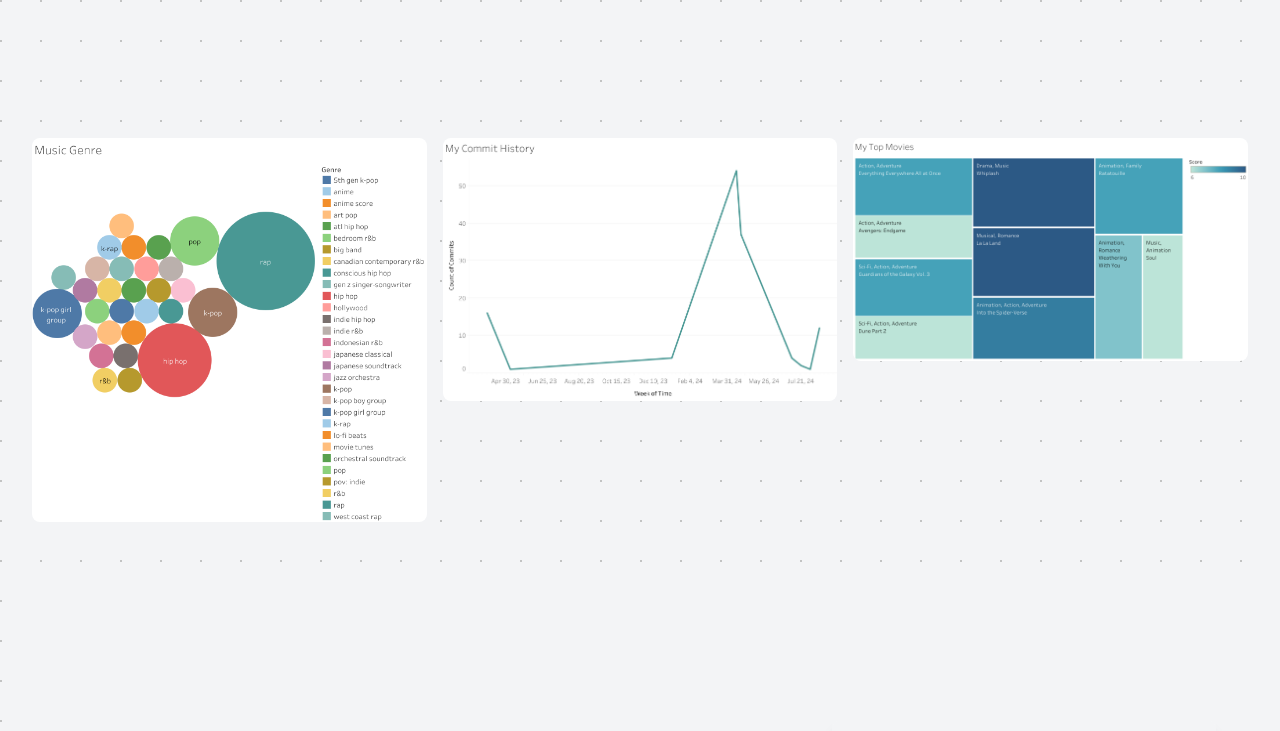
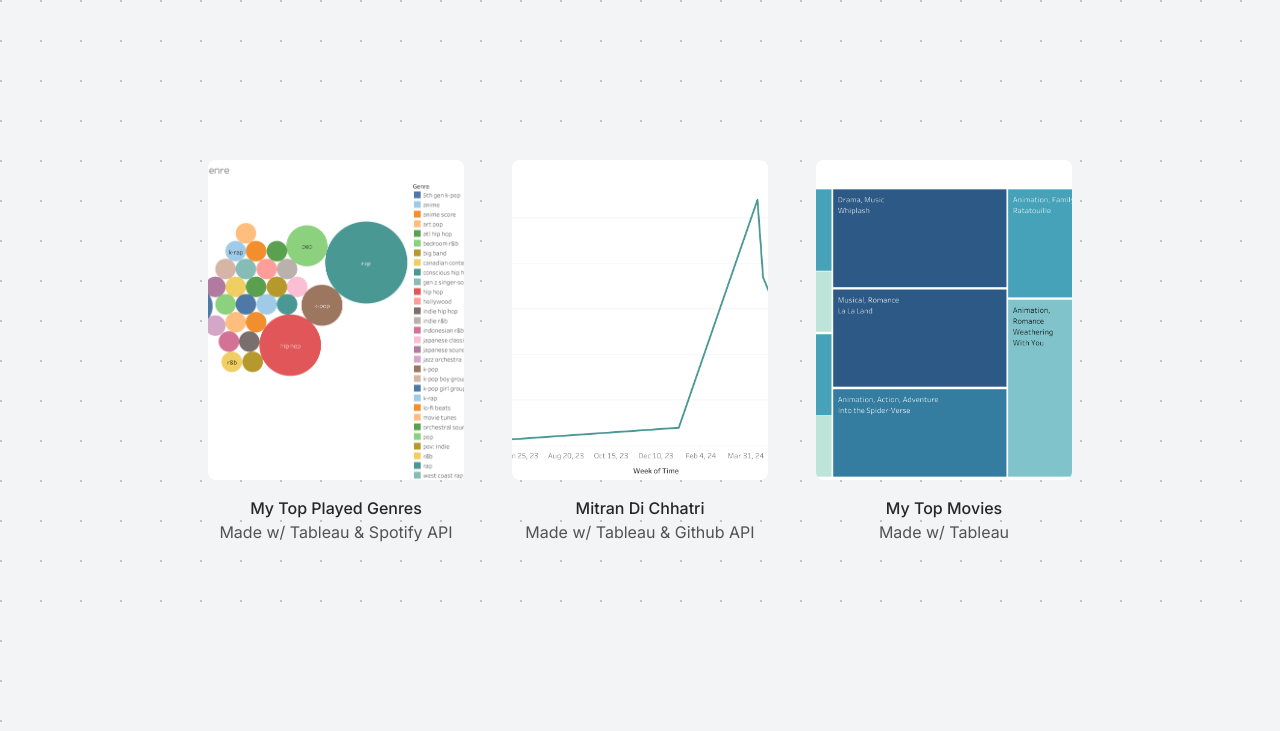
Before and after one commit to huynh-kyle23/personalWeb, a Next.js app: page / in a window 1280 px wide. Shown: the part 1360-2091 px from the top of the page. Built offline with nearby package versions, Linux system fonts and the light colour scheme.

Commit message:
Fixed bugs on charts.

```diff
--- a/app/page.tsx
+++ b/app/page.tsx
@@ -1,3 +1,4 @@
+import React from "react";
 import Image from "next/image";
 import { WordFadeInDemo } from "../components/wordFadein";
 import { TypewriterEffectDemo } from "@/components/typewriter_component";
@@ -9,7 +10,7 @@ import { AnimatedListDemo } from "@/components/animated_list_component";
 import { HyperTextDemo } from "@/components/project_text";
 import { BlurFadeDemo } from "@/components/blurFadeComponent";
 
-export default function Home() {
+const Home = () => {
   return (
     <main className="relative min-h-screen bg-gray-100">
       {/* Background pattern */}
@@ -46,8 +47,8 @@ export default function Home() {
       </section>
 
       {/* Research Section */}
-      <section className="relative z-10 w-full min-h-screen flex items-center justify-center p-8">
-        <ResearchSection />
+      <section className="relative z-5 w-full min-h-screen flex items-center justify-center p-8">
+        <ResearchSection className="relative z-[5]" />
       </section>
 
       {/* HyperText and AnimatedList with CardStack */}
@@ -66,3 +67,5 @@ export default function Home() {
     </main>
   );
 }
+
+export default Home;
--- a/components/blurFadeComponent.tsx
+++ b/components/blurFadeComponent.tsx
@@ -1,24 +1,170 @@
+"use client";
+import React, { useEffect, useId, useRef, useState } from "react";
+import { useOutsideClick } from "./hooks/use-outside-click";
+import { AnimatePresence, motion } from "framer-motion";
 import BlurFade from "../components/ui/blurfade";
 
-const images: string[] = [
-    "/GenreChart.png",
-    "/GitChart.png",
-    "/MovieChart.png",
-]
+const cards = [
+  {
+    description: "Made w/ Tableau & Spotify API",
+    title: "My Top Played Genres",
+    src: "/GenreChart.png",
+    ctaText: "Visit",
+    ctaLink: "https://ui.aceternity.com/templates",
+  },
+  {
+    description: "Made w/ Tableau & Github API",
+    title: "Mitran Di Chhatri",
+    src: "/GitChart.png",
+    ctaText: "Visit",
+    ctaLink: "https://ui.aceternity.com/templates",
+  },
+  {
+    description: "Made w/ Tableau",
+    title: "My Top Movies",
+    src: "/MovieChart.png",
+    ctaText: "Visit",
+    ctaLink: "https://ui.aceternity.com/templates",
+  },
+];
+
 export function BlurFadeDemo() {
+  const [active, setActive] = useState<(typeof cards)[number] | boolean | null>(
+    null
+  );
+  const id = useId();
+  const ref = useRef<HTMLDivElement>(null);
+
+  useEffect(() => {
+    function onKeyDown(event: KeyboardEvent) {
+      if (event.key === "Escape") {
+        setActive(false);
+      }
+    }
+
+    if (active && typeof active === "object") {
+      document.body.style.overflow = "hidden";
+    } else {
+      document.body.style.overflow = "auto";
+    }
+
+    window.addEventListener("keydown", onKeyDown);
+    return () => window.removeEventListener("keydown", onKeyDown);
+  }, [active]);
+
+  useOutsideClick(ref, () => setActive(null));
+
   return (
-    <section id="photos">
-      <div className="columns-2 gap-4 sm:columns-3">
-        {images.map((imageUrl, idx) => (
-          <BlurFade key={imageUrl} delay={0.25 + idx * 0.05} inView>
-            <img
-              className="mb-4 size-full rounded-lg object-contain"
-              src={imageUrl}
-              alt={`Random stock image ${idx + 1}`}
-            />
+    <>
+      <AnimatePresence>
+        {active && typeof active === "object" && (
+          <motion.div
+            initial={{ opacity: 0 }}
+            animate={{ opacity: 1 }}
+            exit={{ opacity: 0 }}
+            className="fixed inset-0 bg-black/20 h-full w-full z-[2000]"
+          />
+        )}
+      </AnimatePresence>
+      <AnimatePresence>
+        {active && typeof active === "object" ? (
+          <div className="fixed inset-0 grid place-items-center z-[2000]">
+            <motion.button
+              key={`button-${active.title}-${id}`}
+              layout
+              initial={{ opacity: 0 }}
+              animate={{ opacity: 1 }}
+              exit={{ opacity: 0, transition: { duration: 0.05 } }}
+              className="flex absolute top-2 right-2 lg:hidden items-center justify-center bg-white rounded-full h-6 w-6"
+              onClick={() => setActive(null)}
+            >
+              <CloseIcon />
+            </motion.button>
+            <motion.div
+              layoutId={`card-${active.title}-${id}`}
+              ref={ref}
+              className="w-full max-w-[800px] h-full md:h-fit flex items-center justify-center bg-white dark:bg-neutral-900 sm:rounded-3xl overflow-hidden z-[2000]"
+            >
+              <motion.div
+                layoutId={`image-${active.title}-${id}`}
+                className="w-full h-full flex items-center justify-center"
+              >
+                <img
+                  src={active.src}
+                  alt={active.title}
+                  className="w-full h-full object-cover"
+                />
+              </motion.div>
+            </motion.div>
+          </div>
+        ) : null}
+      </AnimatePresence>
+      <ul className="max-w-4xl mx-auto w-full grid grid-cols-1 sm:grid-cols-2 md:grid-cols-3 lg:grid-cols-3 items-start gap-4">
+        {cards.map((card, index) => (
+          <BlurFade
+            key={card.title}
+            delay={0.25 + index * 0.05}
+            inView
+            className="p-4 flex flex-col hover:bg-neutral-50 dark:hover:bg-neutral-800 rounded-xl cursor-pointer"
+            variant={{
+              hidden: { opacity: 0.8, filter: 'blur(4px)' },
+              visible: { opacity: 1, filter: 'blur(0px)' },
+            }}
+          >
+            <motion.div
+              layoutId={`card-${card.title}-${id}`}
+              className={`flex gap-4 flex-col w-full ${active === card ? 'z-[2000]' : 'z-10'}`}
+              onClick={() => setActive(card)}
+            >
+              <motion.div layoutId={`image-${card.title}-${id}`}>
+                <img
+                  src={card.src}
+                  alt={card.title}
+                  className="h-80 w-full rounded-lg object-cover object-top"
+                />
+              </motion.div>
+              <div className="flex justify-center items-center flex-col">
+                <motion.h3
+                  layoutId={`title-${card.title}-${id}`}
+                  className="font-medium text-neutral-800 dark:text-neutral-200 text-center md:text-left text-base hover:text-white transition-colors"
+                >
+                  {card.title}
+                </motion.h3>
+                <motion.p
+                  layoutId={`description-${card.description}-${id}`}
+                  className="text-neutral-600 dark:text-neutral-400 text-center md:text-left text-base hover:text-white transition-colors"
+                >
+                  {card.description}
+                </motion.p>
+              </div>
+            </motion.div>
           </BlurFade>
         ))}
-      </div>
-    </section>
+      </ul>
+    </>
   );
 }
+
+export const CloseIcon = () => {
+  return (
+    <motion.svg
+      initial={{ opacity: 0 }}
+      animate={{ opacity: 1 }}
+      exit={{ opacity: 0, transition: { duration: 0.05 } }}
+      xmlns="http://www.w3.org/2000/svg"
+      width="24"
+      height="24"
+      viewBox="0 0 24 24"
+      fill="none"
+      stroke="currentColor"
+      strokeWidth="2"
+      strokeLinecap="round"
+      strokeLinejoin="round"
+      className="h-4 w-4 text-black"
+    >
+      <path stroke="none" d="M0 0h24v24H0z" fill="none" />
+      <path d="M18 6l-12 12" />
+      <path d="M6 6l12 12" />
+    </motion.svg>
+  );
+};
--- /dev/null
+++ b/components/hooks/use-outside-click.ts
@@ -0,0 +1,23 @@
+import React, { useEffect } from "react";
+
+export const useOutsideClick = (
+  ref: React.RefObject<HTMLDivElement>,
+  callback: Function
+) => {
+  useEffect(() => {
+    const listener = (event: any) => {
+      if (!ref.current || ref.current.contains(event.target)) {
+        return;
+      }
+      callback(event);
+    };
+
+    document.addEventListener("mousedown", listener);
+    document.addEventListener("touchstart", listener);
+
+    return () => {
+      document.removeEventListener("mousedown", listener);
+      document.removeEventListener("touchstart", listener);
+    };
+  }, [ref, callback]);
+};
--- a/components/research_content.js
+++ b/components/research_content.js
@@ -1,6 +1,5 @@
-"use client";
 import React from "react";
-import { InfiniteMovingCards } from "../components/ui/infinite-moving-cards"
+import { InfiniteMovingCards } from "../components/ui/infinite-moving-cards";
 
 const posts = [
     {
@@ -41,9 +40,9 @@ const transformedPosts = posts.map(post => ({
     title: post.title,
 }));
 
-const ResearchSection = () => {
+const ResearchSection = ({ className = '' }) => {
     return (
-        <div className="bg-gray-100 min-h-screen py-24 sm:py-32 w-full"> {/* Match the background color */}
+        <div className={`bg-gray-100 min-h-screen py-24 sm:py-32 w-full z-[1000]${className}`}>
             <div className="mx-auto max-w-7xl px-6 lg:px-8 w-full flex items-center justify-between">
                 <div className="max-w-2xl lg:w-2/3">
                     <h2 className="text-3xl font-bold tracking-tight text-gray-900 sm:text-4xl">Research & Experience</h2>
--- a/components/ui/blurfade.tsx
+++ b/components/ui/blurfade.tsx
@@ -1,29 +1,21 @@
 "use client";
 
 import { useRef } from "react";
-import {
-  AnimatePresence,
-  motion,
-  useInView,
-  UseInViewOptions,
-  Variants,
-} from "framer-motion";
+import { AnimatePresence, motion, useInView, UseInViewOptions, Variants } from "framer-motion";
 
 type MarginType = UseInViewOptions["margin"];
 
 interface BlurFadeProps {
   children: React.ReactNode;
   className?: string;
-  variant?: {
-    hidden: { y: number };
-    visible: { y: number };
-  };
+  variant?: Variants; // Updated to use Variants type directly
   duration?: number;
   delay?: number;
   yOffset?: number;
   inView?: boolean;
   inViewMargin?: MarginType;
   blur?: string;
+  selected?: boolean; // New prop to indicate if the image is selected
 }
 
 export default function BlurFade({
@@ -36,15 +28,24 @@ export default function BlurFade({
   inView = false,
   inViewMargin = "-50px",
   blur = "6px",
+  selected = false, // Default to false
 }: BlurFadeProps) {
   const ref = useRef(null);
   const inViewResult = useInView(ref, { once: true, margin: inViewMargin });
   const isInView = !inView || inViewResult;
+
   const defaultVariants: Variants = {
-    hidden: { y: yOffset, opacity: 0, filter: `blur(${blur})` },
-    visible: { y: -yOffset, opacity: 1, filter: `blur(0px)` },
+    hidden: { y: yOffset, opacity: 0, filter: `blur(${blur})`, scale: 1 },
+    visible: {
+      y: -yOffset,
+      opacity: 1,
+      filter: `blur(0px)`,
+      scale: selected ? 1.2 : 1, // Increase size if selected
+    },
   };
+
   const combinedVariants = variant || defaultVariants;
+
   return (
     <AnimatePresence>
       <motion.div
--- a/package.json
+++ b/package.json
@@ -14,7 +14,7 @@
     "class-variance-authority": "^0.7.0",
     "clsx": "^2.1.1",
     "cobe": "^0.6.3",
-    "framer-motion": "^11.3.28",
+    "framer-motion": "^11.3.30",
     "next": "14.2.4",
     "react": "^18",
     "react-dom": "^18",
```
Also changed, not shown: 1 other file (tests, documents, lock files or other folders).
